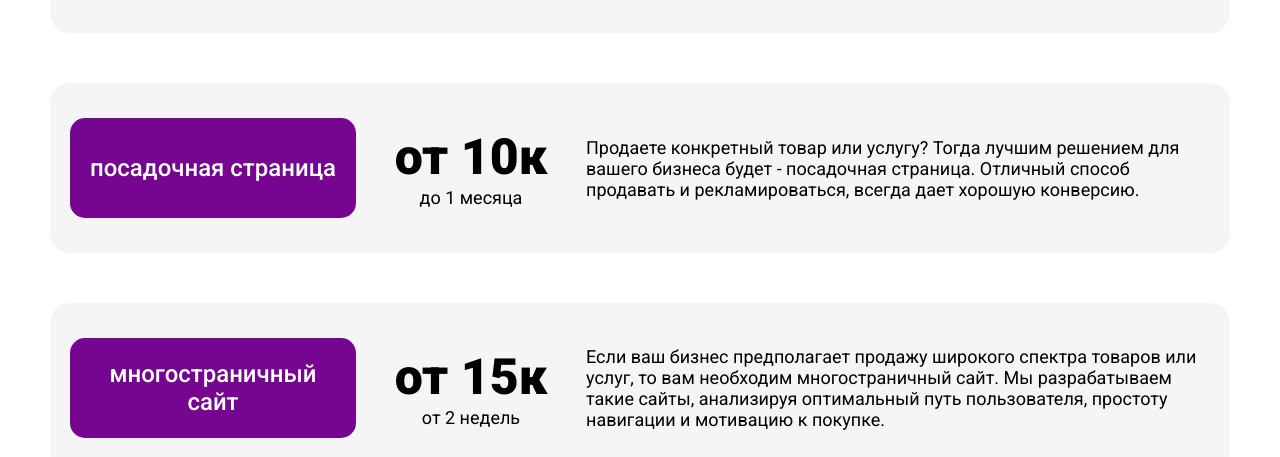
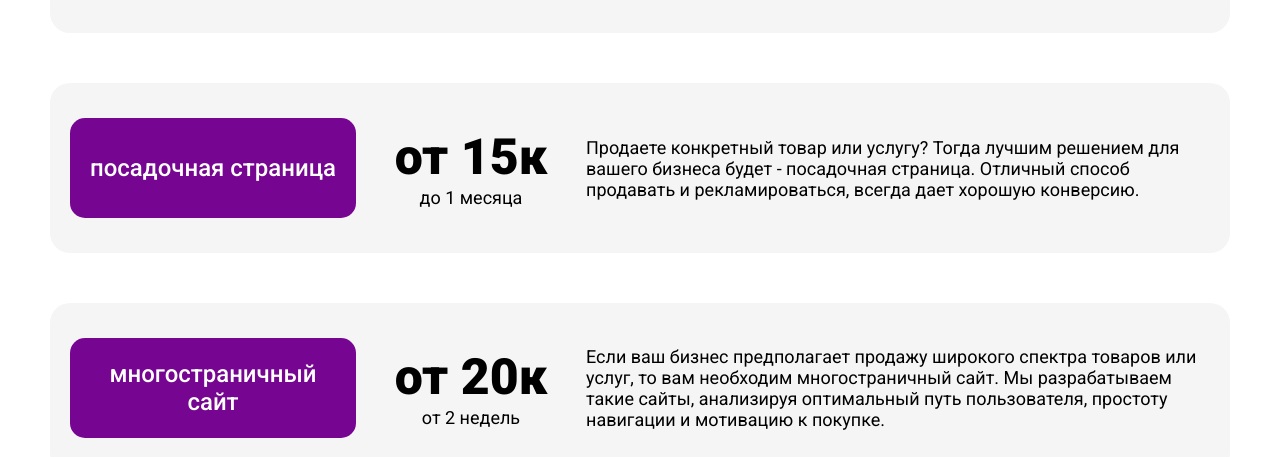
Before and after one commit to ivan-niceman/nice-dev-vite, a React (Vite) app: page / in a window 1280 px wide. Shown: the part 3560-4017 px from the top of the page. Built offline with nearby package versions, Linux system fonts and the light colour scheme.

Commit message:
refactor: change price

```diff
--- a/src/components/Price/Price.jsx
+++ b/src/components/Price/Price.jsx
@@ -27,7 +27,7 @@ const priceContent = [
   },
   {
     work: `посадочная страница`,
-    price: `от 10к`,
+    price: `от 15к`,
     time: `до 1 месяца`,
     description: `Продаете конкретный товар или услугу? Тогда лучшим решением для
     вашего бизнеса будет - посадочная страница. Отличный способ
@@ -35,7 +35,7 @@ const priceContent = [
   },
   {
     work: `многостраничный сайт`,
-    price: `от 15к`,
+    price: `от 20к`,
     time: `от 2 недель`,
     description: `Если ваш бизнес предполагает продажу широкого спектра товаров или
     услуг, то вам необходим многостраничный сайт. Мы разрабатываем такие
```
Also changed, not shown: 1 other file (tests, documents, lock files or other folders).
